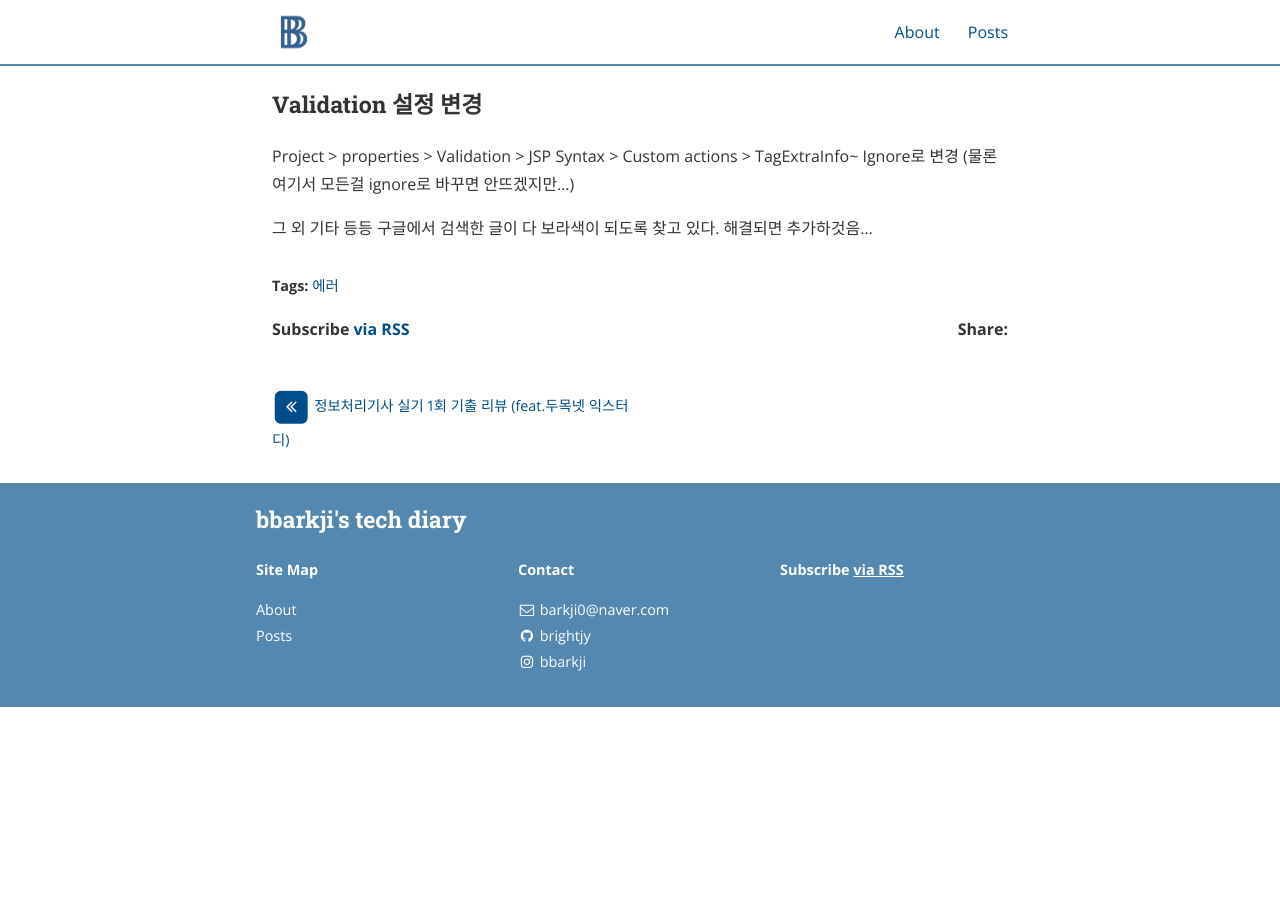
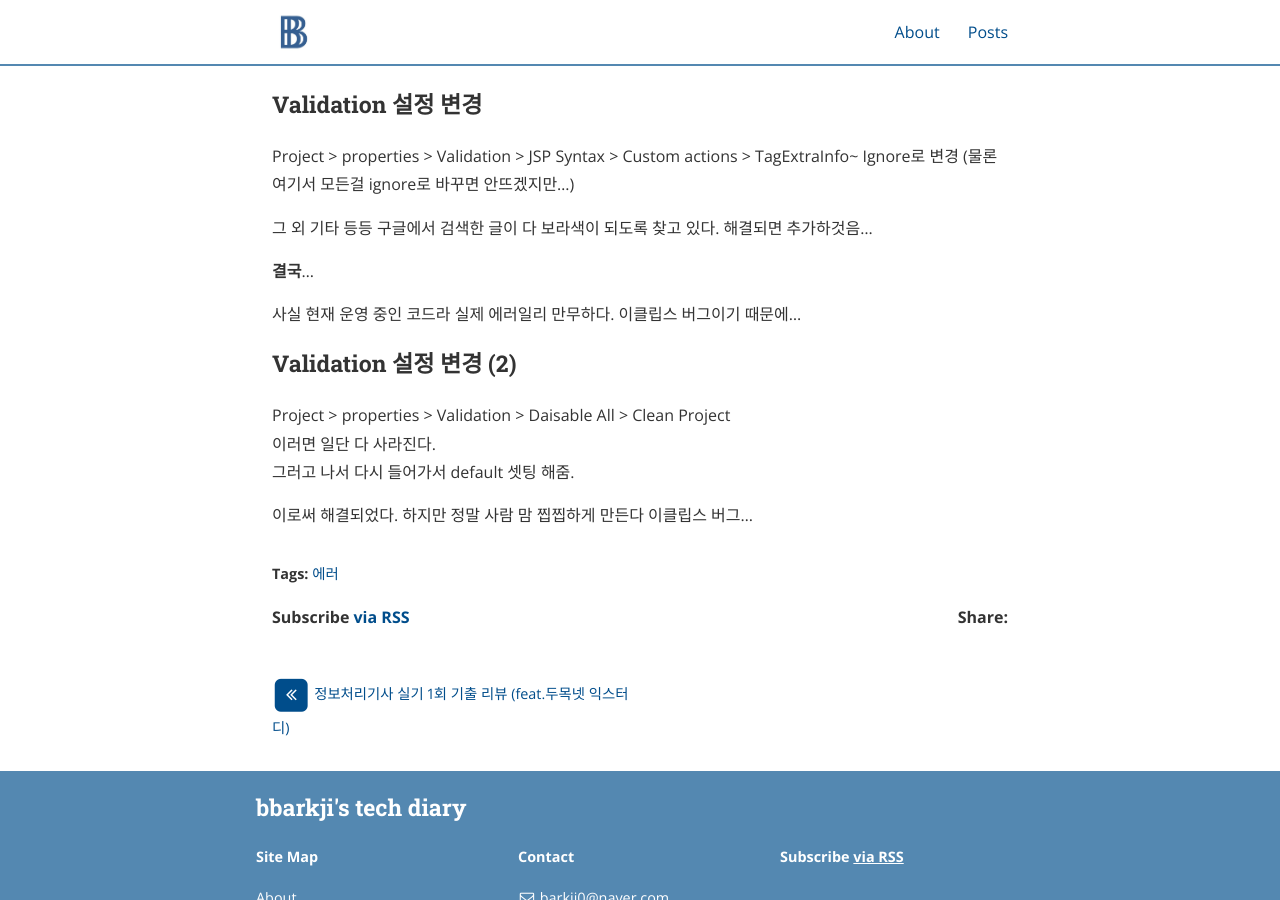
Before and after one commit to brightjy/brightjy.github.io, a Jekyll site: the page built from _posts/2020-12-17-cannot be resolved 외 JSP 이유 모를 에러 해결하기.md, in a window 1280 px wide and 900 px high, scrolled down 1033 px. Built offline with Jekyll 4.4.1, drawn with Linux system fonts in a browser that asks for light colours; nearby versions of some CDN libraries; before the commit the page ends 1740 px from its top, so only the background shows below that.

Commit message:
1217 post

```diff
--- a/_posts/2020-12-17-cannot be resolved 외 JSP 이유 모를 에러 해결하기 (진행중).md
+++ b/_posts/2020-12-17-cannot be resolved 외 JSP 이유 모를 에러 해결하기.md
@@ -33,3 +33,18 @@ Project > properties > Validation > JSP Syntax > Custom actions > TagExtraInfo~
 
 
 그 외 기타 등등 구글에서 검색한 글이 다 보라색이 되도록 찾고 있다. 해결되면 추가하것음...
+
+
+
+**결국**...
+
+
+사실 현재 운영 중인 코드라 실제 에러일리 만무하다. 이클립스 버그이기 때문에...
+
+### Validation 설정 변경 (2)
+Project > properties > Validation > Daisable All > Clean Project
+이러면 일단 다 사라진다.
+그러고 나서 다시 들어가서 default 셋팅 해줌.
+
+
+이로써 해결되었다. 하지만 정말 사람 맘 찝찝하게 만든다 이클립스 버그...
```
